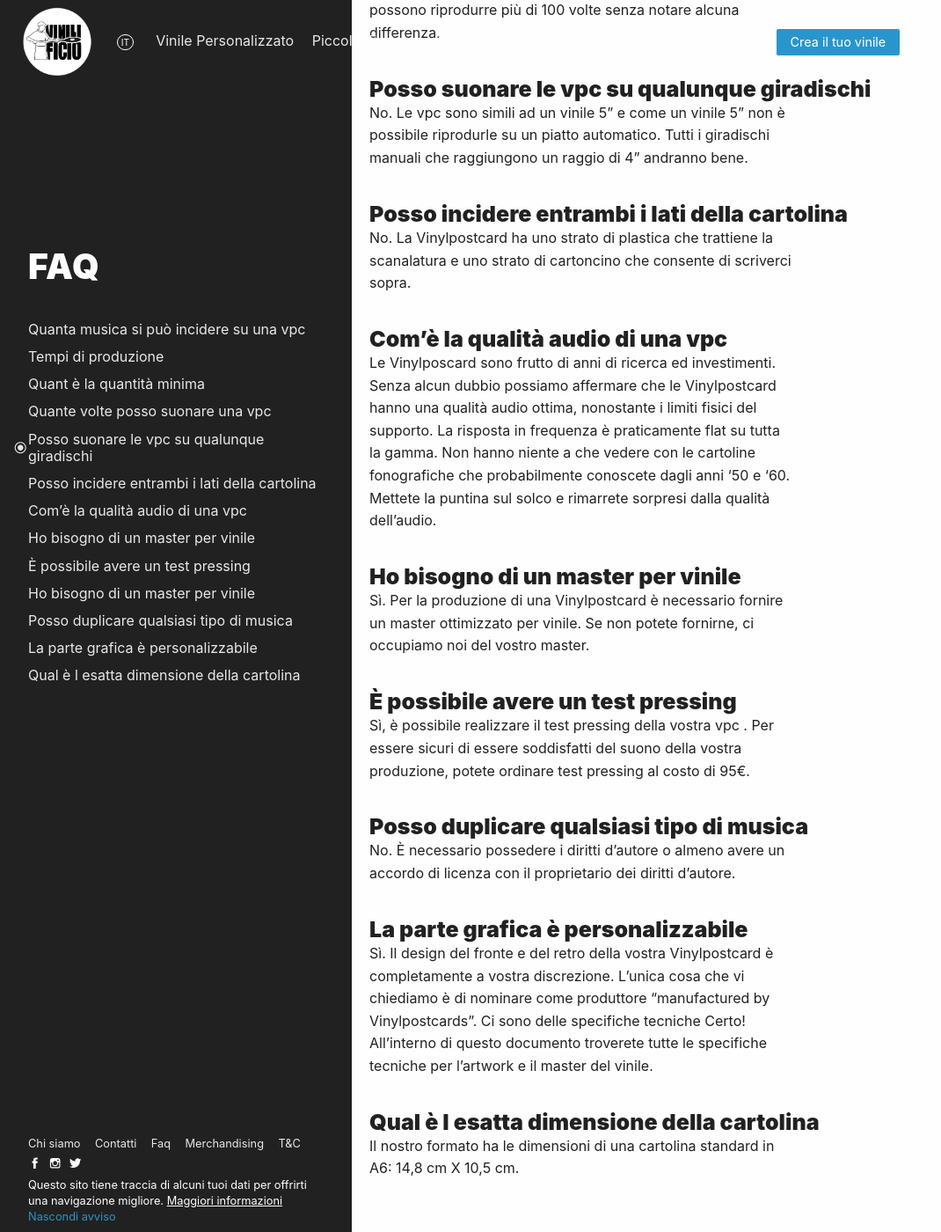
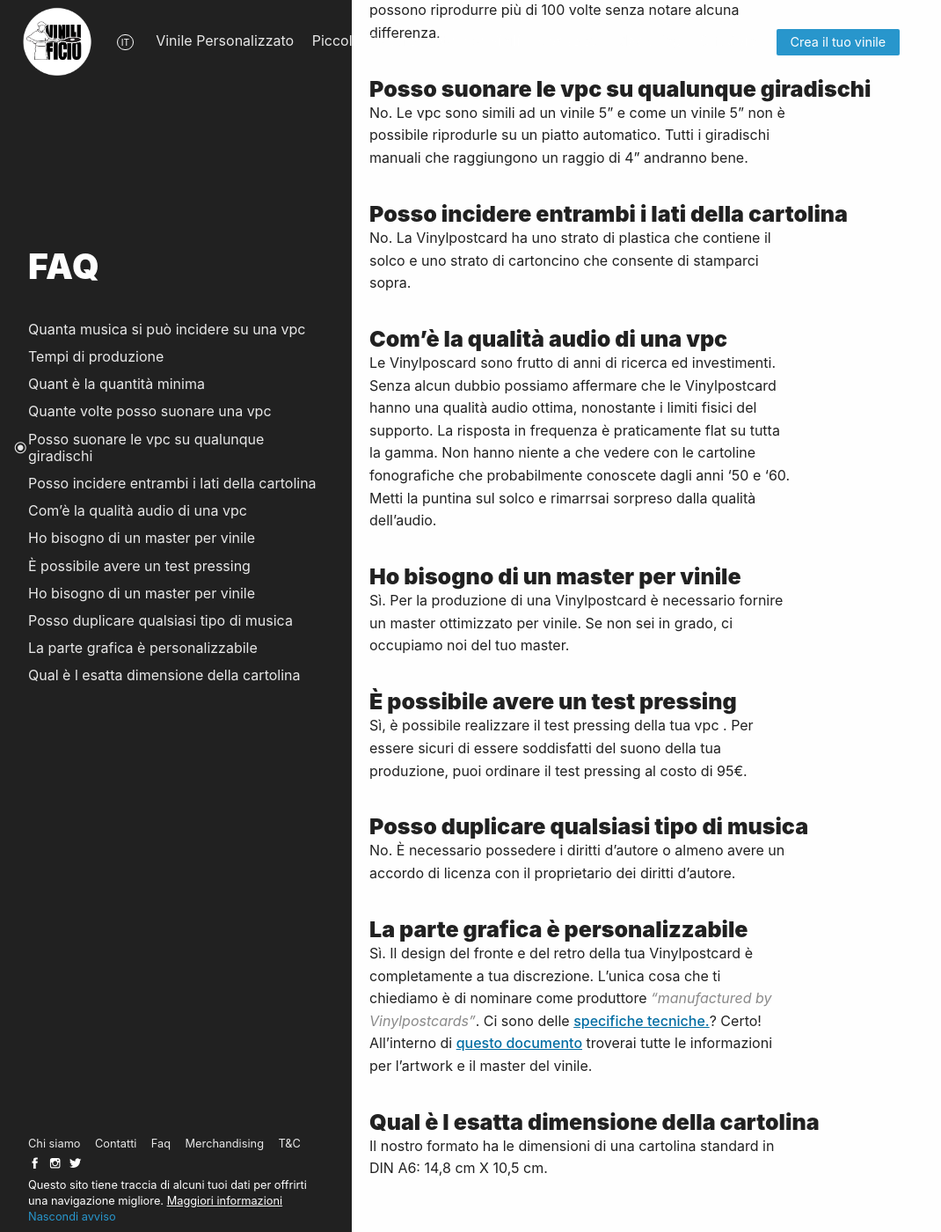
Before and after one commit to Vinilificio/vinilificio.com, a Jekyll site: the page built from _pages/faqvpc.md, in a window 1280 px wide and 1400 px high, scrolled down 715 px. Shown: the whole window at 88% size, without its empty margins (0-1070 px from the left). Built offline with Jekyll 4.4.1, drawn with Linux system fonts in a browser that asks for light colours; nearby versions of some CDN libraries; comment, search, counter and statistics services are not loaded; some of the changed text lies outside the part shown.

Commit message:
Update faqvpc.md

```diff
--- a/_pages/faqvpc.md
+++ b/_pages/faqvpc.md
@@ -51,25 +51,25 @@
 No. Le vpc sono simili ad un vinile 5” e come un vinile 5” non è possibile riprodurle su un piatto automatico. Tutti i giradischi manuali che raggiungono un raggio di 4” andranno bene.
 
 ### Posso incidere entrambi i lati della cartolina
-No. La Vinylpostcard ha uno strato di plastica che trattiene la scanalatura e uno strato di cartoncino che consente di scriverci sopra.
+No. La Vinylpostcard ha uno strato di plastica che contiene il solco e uno strato di cartoncino che consente di stamparci sopra.
 
 ### Com’è la qualità audio di una vpc
-Le Vinylposcard sono frutto di anni di ricerca ed investimenti. Senza alcun dubbio possiamo affermare che le Vinylpostcard hanno una qualità audio ottima, nonostante i limiti fisici del supporto. La risposta in frequenza è praticamente flat su tutta la gamma.  Non hanno niente a che vedere con le cartoline fonografiche che probabilmente conoscete dagli anni '50 e '60.  Mettete la puntina sul solco e rimarrete sorpresi dalla qualità dell’audio.
+Le Vinylposcard sono frutto di anni di ricerca ed investimenti. Senza alcun dubbio possiamo affermare che le Vinylpostcard hanno una qualità audio ottima, nonostante i limiti fisici del supporto. La risposta in frequenza è praticamente flat su tutta la gamma.  Non hanno niente a che vedere con le cartoline fonografiche che probabilmente conoscete dagli anni '50 e '60.  Metti la puntina sul solco e rimarrsai sorpreso dalla qualità dell’audio.
 
 ### Ho bisogno di un master per vinile
-Sì. Per la produzione di una Vinylpostcard è necessario fornire un master ottimizzato per vinile. Se non potete fornirne, ci occupiamo noi del vostro master.
+Sì. Per la produzione di una Vinylpostcard è necessario fornire un master ottimizzato per vinile. Se non sei in grado, ci occupiamo noi del tuo master.
 
 ### È possibile avere un test pressing
-Sì, è possibile realizzare il test pressing della vostra vpc . Per essere sicuri di essere soddisfatti del suono della vostra produzione, potete ordinare test pressing al costo di 95€.
+Sì, è possibile realizzare il test pressing della tua vpc . Per essere sicuri di essere soddisfatti del suono della tua produzione, puoi ordinare il test pressing al costo di 95€.
 
 ### Posso duplicare qualsiasi tipo di musica
 No. È necessario possedere i diritti d'autore o almeno avere un accordo di licenza con il proprietario dei diritti d'autore.
 
 ### La parte grafica è personalizzabile
-Sì. Il design del fronte e del retro della vostra Vinylpostcard è completamente a vostra discrezione. L'unica cosa che vi chiediamo è di nominare come produttore “manufactured by Vinylpostcards”.
-Ci sono delle specifiche tecniche
-Certo! All'interno di questo documento troverete tutte le specifiche tecniche per l'artwork e il master del vinile.
+Sì. Il design del fronte e del retro della tua Vinylpostcard è completamente a tua discrezione. L'unica cosa che ti chiediamo è di nominare come produttore _“manufactured by Vinylpostcards”_.
+Ci sono delle <a href="/specifiche-vpc/">specifiche tecniche.</a>?
+Certo! All'interno di <a href="/specifiche-vpc/">questo documento</a> troverai tutte le informazioni per l'artwork e il master del vinile.
 
 ### Qual è l esatta dimensione della cartolina
-Il nostro formato ha le dimensioni di una cartolina standard in A6:
+Il nostro formato ha le dimensioni di una cartolina standard in DIN A6:
 14,8 cm X 10,5 cm.
```
Also changed, not shown: other parts of _pages/faqvpc.md (+1 -1 lines).
